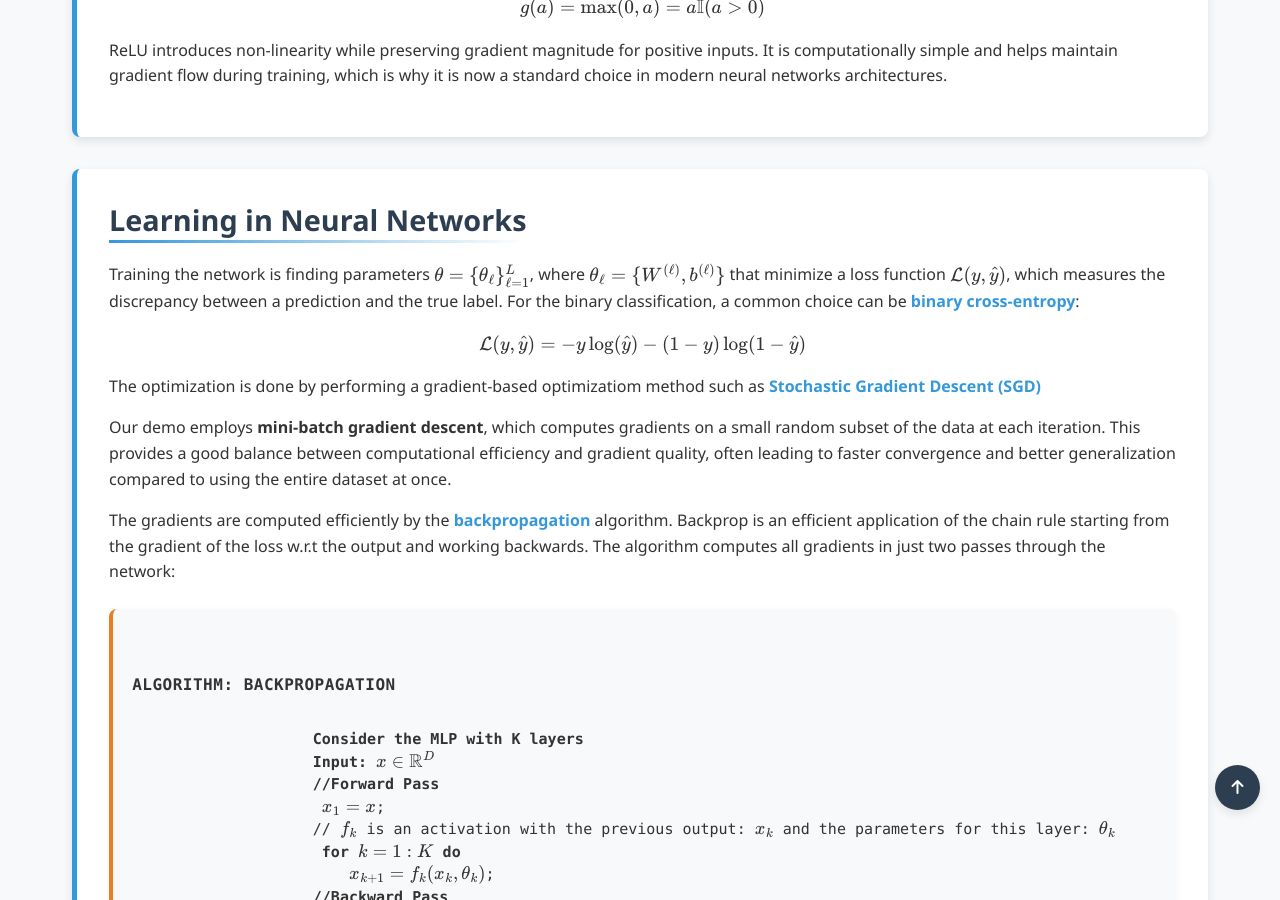
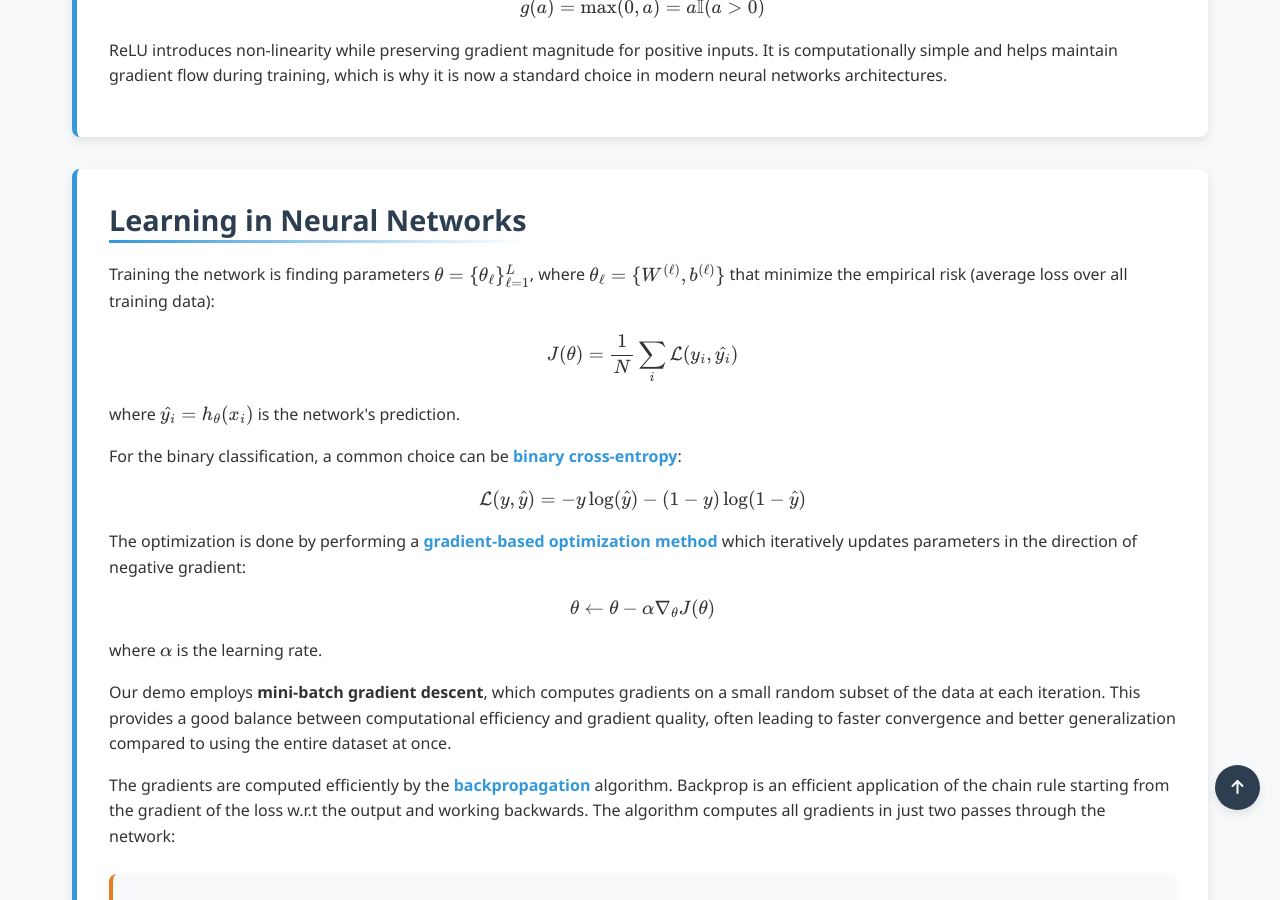
Before and after one commit to Yusukey01/yusukey01.github.io, a Jekyll site: the page built from Mathematics/Machine_learning/neural_networks.html, in a window 1280 px wide and 900 px high, scrolled down 2019 px. Built offline with Jekyll 4.4.1, drawn with Linux system fonts in a browser that asks for light colours; some of the changed text lies outside the part shown.

Commit message:
update NNs contents

```diff
--- a/Mathematics/Machine_learning/neural_networks.html
+++ b/Mathematics/Machine_learning/neural_networks.html
@@ -1,8 +1,8 @@
 ---
 layout: default
-title: Intro to Neural Networks
+title: Neural Networks Basics
 level: detail
-description: Learn about Neural Networks basics.
+description: Learn about Neural Networks basics with the MLP example.
 uses_math: true
 uses_python: false
 ---
@@ -10,7 +10,7 @@ uses_python: false
 <html>
     <body>
         <div class="hero-section">
-            <h1 class="webpage-name"> Intro to Neural Networks</h1>
+            <h1 class="webpage-name"> Neural Networks Basics</h1>
         </div>
 
         <div class="topic-nav">
@@ -111,16 +111,26 @@ uses_python: false
 
                 <p>
                     Training the network is finding parameters \( \theta = \{ \theta_\ell \}_{\ell=1}^L \), where
-                    \( \theta_\ell = \{ W^{(\ell)}, b^{(\ell)} \} \) that minimize a loss function \(\mathcal{L}(y, \hat{y})\), which
-                    measures the discrepancy between a prediction and the true label. For the binary classification, a common choice can be
+                    \( \theta_\ell = \{ W^{(\ell)}, b^{(\ell)} \} \) that minimize the empirical risk (average loss over all training data):
+                    \[
+                    J(\theta) = \frac{1}{N} \sum_i \mathcal{L}(y_i, \hat{y_i})
+                    \]
+                    where \(\hat{y_i} = h_{\theta}(x_i)\) is the network's prediction.
+                </p>
+                <p>
+                    For the binary classification, a common choice can be
                     <a href="../Probability/entropy.html"><strong>binary cross-entropy</strong></a>:
                     \[
                      \mathcal{L}(y, \hat{y}) = -y \log(\hat{y}) - (1-y) \log(1-\hat{y})
                     \]
                 </p>
                 <p>
-                    The optimization is done by performing a gradient-based optimizatiom method such as
-                    <a href="../Calculus/gradient.html"><strong>Stochastic Gradient Descent (SGD)</strong></a>
+                    The optimization is done by performing a <a href="../Calculus/gradient.html"><strong>gradient-based optimization method </strong></a> which iteratively updates
+                    parameters in the direction of negative gradient:
+                    \[
+                    \theta \leftarrow \theta - \alpha \nabla_{\theta} J(\theta)
+                    \]
+                    where \(\alpha\) is the learning rate.
                 </p>
 
                 <p>
--- a/Mathematics/pages.json
+++ b/Mathematics/pages.json
@@ -247,6 +247,10 @@
       {
         "path": "Mathematics/Machine_learning/intro_classification.html",
         "title": "Intro to Classification"
+      },
+      {
+        "path": "Mathematics/Machine_learning/neural_networks.html",
+        "title": "Neural Networks Basics"
       }
     ]
   }
--- a/pages.json
+++ b/pages.json
@@ -247,6 +247,10 @@
       {
         "path": "Mathematics/Machine_learning/intro_classification.html",
         "title": "Intro to Classification"
+      },
+      {
+        "path": "Mathematics/Machine_learning/neural_networks.html",
+        "title": "Neural Networks Basics"
       }
     ]
   }
```
Also changed, not shown: Mathematics/Machine_learning/ml.html (+4 -7 lines).
